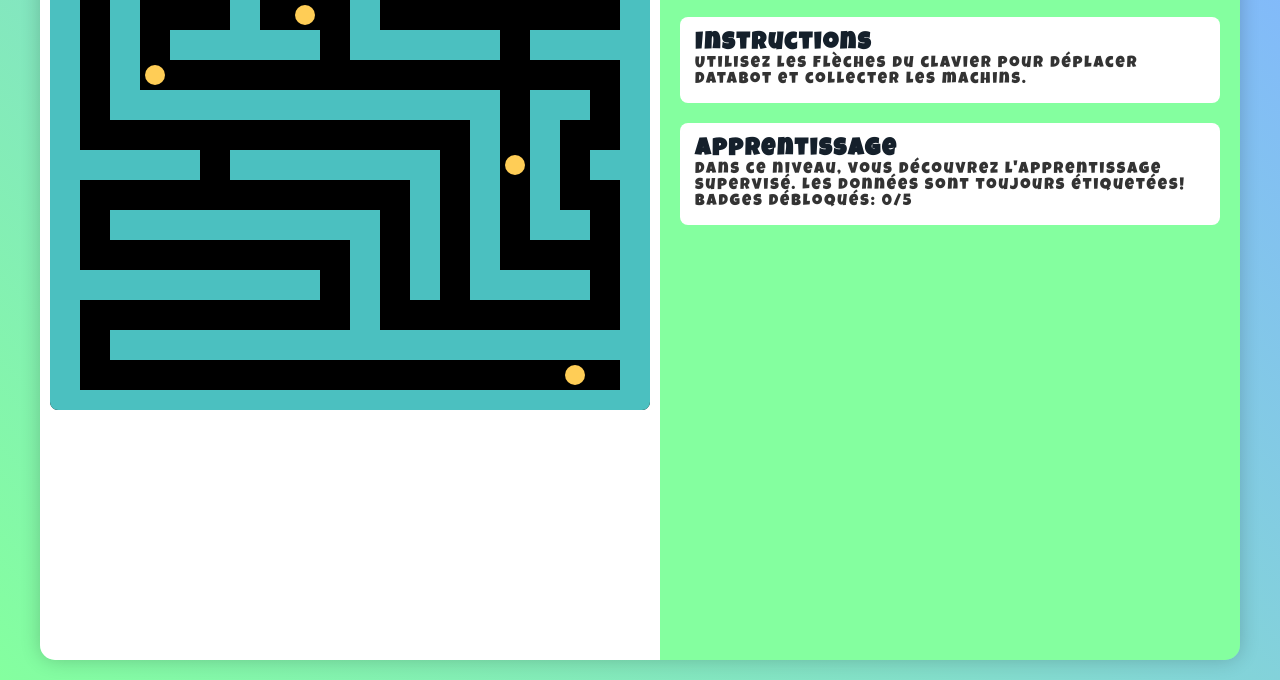
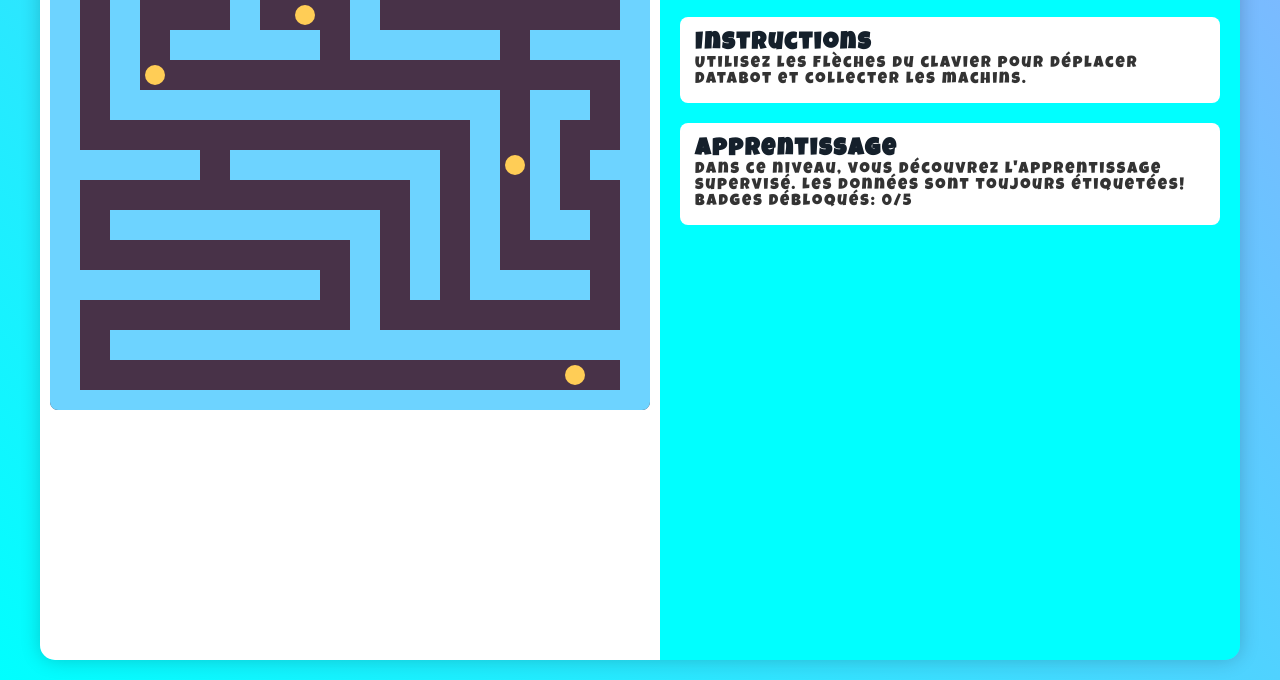
Before and after one commit to drawliin/Ai-Adventures, a plain HTML site: page pages/tutorial.html in a window 1280 px wide. Shown: the part 120-800 px from the top of the page. Drawn offline with Linux system fonts and the light colour scheme.

Commit message:
style: update color variables and background for improved aesthetics

```diff
--- a/styles/tutorial.css
+++ b/styles/tutorial.css
@@ -12,7 +12,7 @@
     --pink-color: #FF5994;
     --orange-color: #FF9668;
     --yellow-color: #EDFF8F;
-    --green-color: #84FF9F;
+    --green-color: #00FFFF;
     --blue-color: #82B6FF;
 }
 
@@ -50,7 +50,7 @@ body {
 }
 
 #gameCanvas {
-    background-color: black;
+    background-color: #483248;
     display: block;
     border-radius: 8px;
 }
--- a/utils/script.js
+++ b/utils/script.js
@@ -16,7 +16,7 @@ export function drawMaze(ctx, maze) {
     for (let y = 0; y < maze.length; y++) {
         for (let x = 0; x < maze[y].length; x++) {
             if (maze[y][x] === 1) {
-                ctx.fillStyle = '#4bc0c0';
+                ctx.fillStyle = '#6DD3FF';
                 ctx.fillRect(x * cellSize, y * cellSize, cellSize, cellSize);
             }
         }
```
